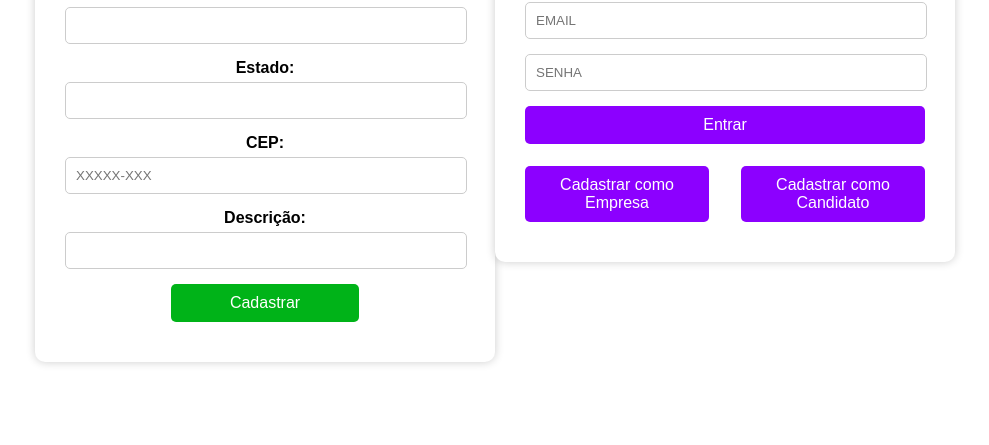
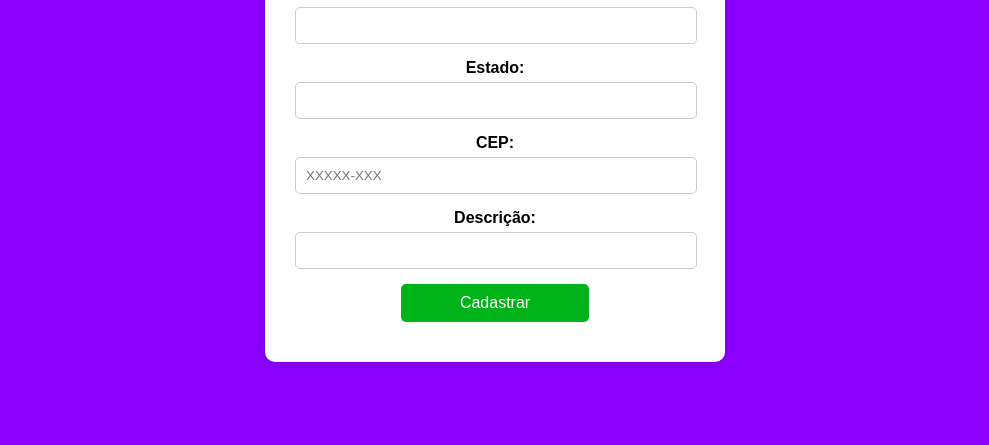
Before and after one commit to tithalss/Linketinder, a website built with webpack: page frontend/public/formularioEmpresa.html in a window 1280 px wide. Shown: the part 355-800 px from the top of the page, without its empty margins (145-1134 px from the left). Built offline with nearby package versions, Linux system fonts and the light colour scheme; files whose address does not match are found by name.

Commit message:
Reestruturação do frontend para o projeto de MVC - 14/10

```diff
--- a/frontend/public/formularioEmpresa.html
+++ b/frontend/public/formularioEmpresa.html
@@ -4,7 +4,7 @@
     <meta charset="UTF-8">
     <meta name="viewport" content="width=device-width, initial-scale=1.0">
     <title>Cadastro de Empresa</title>
-    <link rel="stylesheet" href="styles.css">
+    <link rel="stylesheet" href="styles/formularios.css">
 </head>
 <body>
     <form id="formulario-empresa" class="form-container" action="perfilEmpresa.html">
--- /dev/null
+++ b/frontend/public/styles/formularios.css
@@ -0,0 +1,81 @@
+body {
+    margin: 0;
+    box-sizing: border-box;
+    font-family: Arial, sans-serif;
+    display: flex;
+    justify-content: center;
+    align-items: center;
+    height: 100vh;
+    background-color: #8c00ff;
+}
+
+.form-container {
+    background-color: #fff;
+    padding: 30px;
+    border-radius: 10px;
+    box-shadow: 0 0 10px rgba(0, 0, 0, 0.2);
+    max-width: 400px;
+    width: 100%;
+    text-align: center;
+}
+
+.form-container h2 {
+    margin-bottom: 20px;
+    font-size: 24px;
+}
+
+.form-container label {
+    margin-bottom: 5px;
+    font-weight: bold;
+    display: block;
+}
+
+.form-container input,
+.form-container select {
+    width: calc(100% - 20px);
+    padding: 10px;
+    margin-bottom: 15px;
+    border-radius: 5px;
+    border: 1px solid #ccc;
+}
+
+.form-container input[type="submit"],
+.form-container button {
+    width: 100%;
+    padding: 10px;
+    background-color: #8c00ff;
+    color: white;
+    border: none;
+    cursor: pointer;
+    border-radius: 5px;
+    font-size: 16px;
+    margin-bottom: 10px;
+}
+
+.form-container input[type="submit"]:hover,
+.form-container button:hover {
+    background-color: #4500b4;
+}
+
+.form-container button {
+    width: 47%;
+    background-color: #00b318;
+}
+
+.register-container a {
+    width: 41%;
+    text-align: center;
+    text-decoration: none;
+}
+
+.form-container .back-link {
+    display: block;
+    margin-top: 20px;
+    text-align: center;
+    color: #8c00ff;
+    text-decoration: none;
+}
+
+.form-container .back-link:hover {
+    text-decoration: underline;
+}
--- /dev/null
+++ b/frontend/public/styles/login.css
@@ -0,0 +1,82 @@
+body {
+    margin: 0;
+    box-sizing: border-box;
+    font-family: Arial, sans-serif;
+    display: flex;
+    justify-content: center;
+    align-items: center;
+    height: 100vh;
+    background-color: #8c00ff;
+}
+
+.login-container {
+    background-color: #fff;
+    padding: 30px;
+    border-radius: 10px;
+    box-shadow: 0 0 10px rgba(0, 0, 0, 0.2);
+    max-width: 400px;
+    width: 100%;
+    text-align: center;
+}
+
+.login-logo {
+    width: 135px;
+    height: auto;
+    margin-bottom: 5px;
+}
+
+.login-container h2 {
+    margin-bottom: 20px;
+    font-size: 24px;
+}
+
+.login-container label {
+    margin-bottom: 5px;
+    font-weight: bold;
+    display: block;
+}
+
+.login-container input {
+    width: calc(100% - 20px);
+    padding: 10px;
+    margin-bottom: 15px;
+    border-radius: 5px;
+    border: 1px solid #ccc;
+}
+
+.login-container button,
+.register-container a,
+.register-container button {
+    width: 100%;
+    padding: 10px;
+    background-color: #8c00ff;
+    color: white;
+    border: none;
+    cursor: pointer;
+    border-radius: 5px;
+    font-size: 16px;
+    margin-bottom: 10px;
+}
+
+.login-container button:hover,
+.register-container button:hover,
+.register-container a:hover {
+    background-color: #4500b4;
+}
+
+.register-container {
+    display: flex;
+    justify-content: space-between;
+    margin-top: 12px;
+}
+
+.register-container button {
+    width: 47%;
+    background-color: #00b318;
+}
+
+.register-container a {
+    width: 41%;
+    text-align: center;
+    text-decoration: none;
+}
--- a/frontend/public/styles.css
+++ b/frontend/public/styles/profiles.css
@@ -7,101 +7,7 @@ body {
     justify-content: center;
     align-items: center;
     height: 100vh;
-}
-
-/* Contêiner de Login */
-.login-container,
-.form-container {
-    background-color: #fff;
-    padding: 30px;
-    border-radius: 10px;
-    box-shadow: 0 0 10px rgba(0, 0, 0, 0.2);
-    max-width: 400px;
-    width: 100%;
-    text-align: center;
-}
-
-.login-logo {
-    width: 135px;
-    height: auto;
-    margin-bottom: 5px;
-}
-
-.login-container h2,
-.form-container h2 {
-    margin-bottom: 20px;
-    font-size: 24px;
-}
-
-.login-container label,
-.form-container label {
-    margin-bottom: 5px;
-    font-weight: bold;
-    display: block;
-}
-
-.login-container input,
-.form-container input,
-.form-container select {
-    width: calc(100% - 20px);
-    padding: 10px;
-    margin-bottom: 15px;
-    border-radius: 5px;
-    border: 1px solid #ccc;
-}
-
-.login-container button,
-.form-container input[type="submit"],
-.form-container button,
-.register-container a,
-.register-container button {
-    width: 100%;
-    padding: 10px;
     background-color: #8c00ff;
-    color: white;
-    border: none;
-    cursor: pointer;
-    border-radius: 5px;
-    font-size: 16px;
-    margin-bottom: 10px;
-}
-
-.login-container button:hover,
-.register-container button:hover,
-.register-container a:hover,
-.form-container input[type="submit"]:hover,
-.form-container button:hover {
-    background-color: #4500b4;
-}
-
-.register-container {
-    display: flex;
-    justify-content: space-between;
-    margin-top: 12px;
-}
-
-.register-container button,
-.form-container button {
-    width: 47%;
-    background-color: #00b318;
-}
-
-.register-container a {
-    width: 41%;
-    text-align: center;
-    text-decoration: none;
-}
-
-.form-container .back-link {
-    display: block;
-    margin-top: 20px;
-    text-align: center;
-    color: #8c00ff;
-    text-decoration: none;
-}
-
-.form-container .back-link:hover {
-    text-decoration: underline;
 }
 
 /* Estilização da Lista de Vagas */
--- a/frontend/src/components/login.ts
+++ b/frontend/src/components/login.ts
@@ -1,49 +1,10 @@
-function createLoginForm(): HTMLElement {
-    const container = document.createElement('div');
-    container.classList.add('login-container');
+document.addEventListener("DOMContentLoaded", () => {
+    const form = document.getElementById("formulario-empresa") as HTMLFormElement;
 
-    const logo = document.createElement('img');
-    logo.src = '/Linketinder/frontend-ts/public/assets/Ltlogo.png';
-    logo.alt = 'Logo Linketinder';
-    logo.classList.add('login-logo');
+    form.addEventListener("submit", (event) => {
+        event.preventDefault();
 
-    const usernameInput = document.createElement('input');
-    usernameInput.type = 'text';
-    usernameInput.placeholder = 'EMAIL';
-
-    const passwordInput = document.createElement('input');
-    passwordInput.type = 'password';
-    passwordInput.placeholder = 'SENHA';
-
-    const loginButton = document.createElement('button');
-    loginButton.textContent = 'Entrar';
-
-    const registerAsCompanyButton = document.createElement('a');
-    registerAsCompanyButton.textContent = 'Cadastrar como Empresa';
-    registerAsCompanyButton.href = 'formularioEmpresa.html';
-
-    const registerAsCandidateButton = document.createElement('a');
-    registerAsCandidateButton.textContent = 'Cadastrar como Candidato';
-    registerAsCandidateButton.href = 'formularioCandidato.html';
-
-    container.appendChild(logo);
-    container.appendChild(usernameInput);
-    container.appendChild(passwordInput);
-    container.appendChild(loginButton);
-
-    const registerContainer = document.createElement('div');
-    registerContainer.classList.add('register-container');
-    registerContainer.appendChild(registerAsCompanyButton);
-    registerContainer.appendChild(registerAsCandidateButton);
-
-    container.appendChild(registerContainer);
-
-    return container;
-}
-
-document.addEventListener('DOMContentLoaded', () => {
-    const app = document.querySelector('body');
-    if (app) {
-        app.appendChild(createLoginForm());
-    }
+        const email = (document.getElementById("email") as HTMLInputElement).value;
+        const senha = (document.getElementById("senha") as HTMLInputElement).value;
+    });
 });
```
Also changed, not shown: frontend/public/formularioCandidato.html (+1 -1 lines), frontend/public/login.html (+3 -2 lines), frontend/public/perfilCandidato.html (+1 -1 lines), frontend/public/perfilEmpresa.html (+1 -1 lines).
